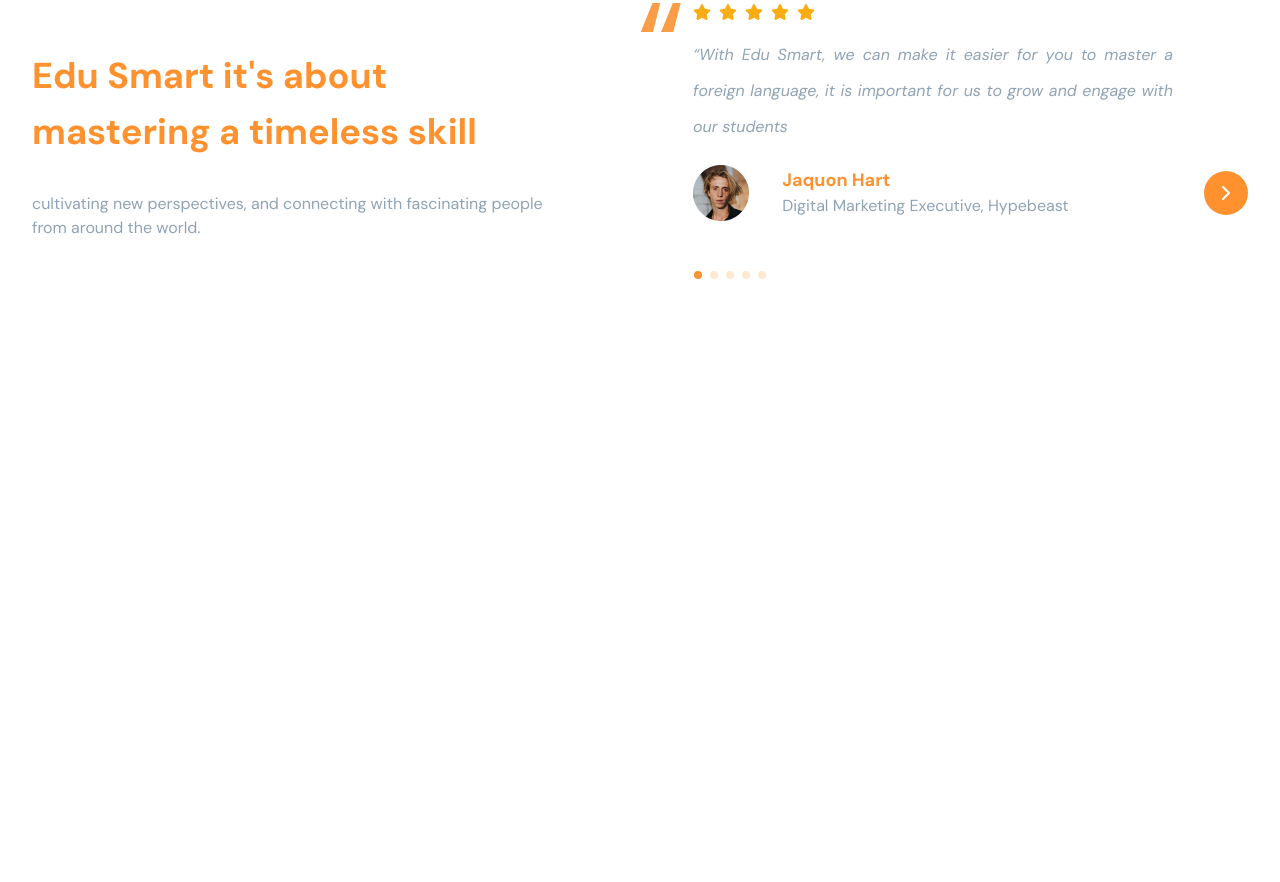
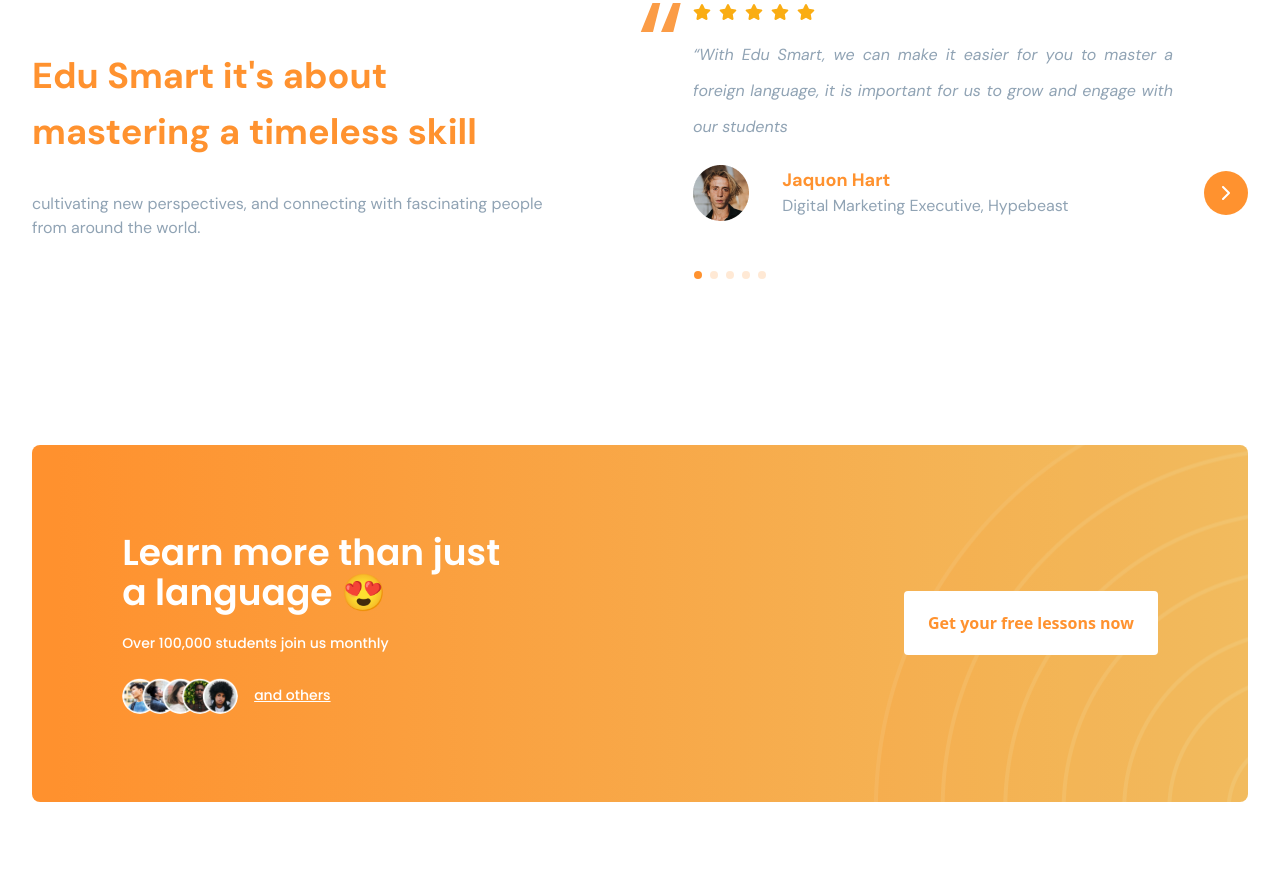
Before and after one commit to mabdullah525/Tutorify, a website: page index.html in a window 1280 px wide. Shown: the part 3009-3891 px from the top of the page. Before the commit the page ends 3374 px from the top, so only its background shows below. Drawn offline with nearby package versions, Linux system fonts and the light colour scheme.

Commit message:
one more section add

```diff
--- a/index.html
+++ b/index.html
@@ -45,6 +45,7 @@
             margin-left: 50px;
             margin-top: 20px;
         }
+
         .swiper-pagination-bullet {
             background: #FF922F;
         }
@@ -565,13 +566,17 @@
                                         <div><img src="images/Photo.png" alt=""></div>
                                         <div class="font-dm w-[70%]">
                                             <h1 class="text-primary font-[700] tet-[20px] text-left">Jaquon Hart</h1>
-                                            <p class="text-light-blue text-[16px] text-left">Digital Marketing Executive,
+                                            <p class="text-light-blue text-[16px] text-left">Digital Marketing
+                                                Executive,
                                                 Hypebeast</p>
                                         </div>
-                                        <div class="w-11 h-11 bg-primary rounded-full flex justify-center items-center swiper-button-nextt">
-                                            <svg xmlns="http://www.w3.org/2000/svg" width="8" height="14" viewBox="0 0 8 14" fill="none">
-                                                <path d="M1 13L7 7L1 1" stroke="white" stroke-width="2" stroke-linecap="round" stroke-linejoin="round"/>
-                                                </svg>
+                                        <div
+                                            class="w-11 h-11 bg-primary rounded-full flex justify-center items-center swiper-button-nextt">
+                                            <svg xmlns="http://www.w3.org/2000/svg" width="8" height="14"
+                                                viewBox="0 0 8 14" fill="none">
+                                                <path d="M1 13L7 7L1 1" stroke="white" stroke-width="2"
+                                                    stroke-linecap="round" stroke-linejoin="round" />
+                                            </svg>
                                         </div>
 
                                     </div>
@@ -633,13 +638,17 @@
                                         <div><img src="images/Photo.png" alt=""></div>
                                         <div class="font-dm w-[70%]">
                                             <h1 class="text-primary font-[700] tet-[20px] text-left">Jaquon Hart</h1>
-                                            <p class="text-light-blue text-[16px] text-left">Digital Marketing Executive,
+                                            <p class="text-light-blue text-[16px] text-left">Digital Marketing
+                                                Executive,
                                                 Hypebeast</p>
                                         </div>
-                                        <div class="w-11 h-11 bg-primary rounded-full flex justify-center items-center swiper-button-nextt">
-                                            <svg xmlns="http://www.w3.org/2000/svg" width="8" height="14" viewBox="0 0 8 14" fill="none">
-                                                <path d="M1 13L7 7L1 1" stroke="white" stroke-width="2" stroke-linecap="round" stroke-linejoin="round"/>
-                                                </svg>
+                                        <div
+                                            class="w-11 h-11 bg-primary rounded-full flex justify-center items-center swiper-button-nextt">
+                                            <svg xmlns="http://www.w3.org/2000/svg" width="8" height="14"
+                                                viewBox="0 0 8 14" fill="none">
+                                                <path d="M1 13L7 7L1 1" stroke="white" stroke-width="2"
+                                                    stroke-linecap="round" stroke-linejoin="round" />
+                                            </svg>
                                         </div>
 
                                     </div>
@@ -701,13 +710,17 @@
                                         <div><img src="images/Photo.png" alt=""></div>
                                         <div class="font-dm w-[70%]">
                                             <h1 class="text-primary font-[700] tet-[20px] text-left">Jaquon Hart</h1>
-                                            <p class="text-light-blue text-[16px] text-left">Digital Marketing Executive,
+                                            <p class="text-light-blue text-[16px] text-left">Digital Marketing
+                                                Executive,
                                                 Hypebeast</p>
                                         </div>
-                                        <div class="w-11 h-11 bg-primary rounded-full flex justify-center items-center swiper-button-nextt">
-                                            <svg xmlns="http://www.w3.org/2000/svg" width="8" height="14" viewBox="0 0 8 14" fill="none">
-                                                <path d="M1 13L7 7L1 1" stroke="white" stroke-width="2" stroke-linecap="round" stroke-linejoin="round"/>
-                                                </svg>
+                                        <div
+                                            class="w-11 h-11 bg-primary rounded-full flex justify-center items-center swiper-button-nextt">
+                                            <svg xmlns="http://www.w3.org/2000/svg" width="8" height="14"
+                                                viewBox="0 0 8 14" fill="none">
+                                                <path d="M1 13L7 7L1 1" stroke="white" stroke-width="2"
+                                                    stroke-linecap="round" stroke-linejoin="round" />
+                                            </svg>
                                         </div>
 
                                     </div>
@@ -769,13 +782,17 @@
                                         <div><img src="images/Photo.png" alt=""></div>
                                         <div class="font-dm w-[70%]">
                                             <h1 class="text-primary font-[700] tet-[20px] text-left">Jaquon Hart</h1>
-                                            <p class="text-light-blue text-[16px] text-left">Digital Marketing Executive,
+                                            <p class="text-light-blue text-[16px] text-left">Digital Marketing
+                                                Executive,
                                                 Hypebeast</p>
                                         </div>
-                                        <div class="w-11 h-11 bg-primary rounded-full flex justify-center items-center swiper-button-nextt">
-                                            <svg xmlns="http://www.w3.org/2000/svg" width="8" height="14" viewBox="0 0 8 14" fill="none">
-                                                <path d="M1 13L7 7L1 1" stroke="white" stroke-width="2" stroke-linecap="round" stroke-linejoin="round"/>
-                                                </svg>
+                                        <div
+                                            class="w-11 h-11 bg-primary rounded-full flex justify-center items-center swiper-button-nextt">
+                                            <svg xmlns="http://www.w3.org/2000/svg" width="8" height="14"
+                                                viewBox="0 0 8 14" fill="none">
+                                                <path d="M1 13L7 7L1 1" stroke="white" stroke-width="2"
+                                                    stroke-linecap="round" stroke-linejoin="round" />
+                                            </svg>
                                         </div>
 
                                     </div>
@@ -837,13 +854,17 @@
                                         <div><img src="images/Photo.png" alt=""></div>
                                         <div class="font-dm w-[70%]">
                                             <h1 class="text-primary font-[700] tet-[20px] text-left">Jaquon Hart</h1>
-                                            <p class="text-light-blue text-[16px] text-left">Digital Marketing Executive,
+                                            <p class="text-light-blue text-[16px] text-left">Digital Marketing
+                                                Executive,
                                                 Hypebeast</p>
                                         </div>
-                                        <div class="w-11 h-11 bg-primary rounded-full flex justify-center items-center swiper-button-nextt">
-                                            <svg xmlns="http://www.w3.org/2000/svg" width="8" height="14" viewBox="0 0 8 14" fill="none">
-                                                <path d="M1 13L7 7L1 1" stroke="white" stroke-width="2" stroke-linecap="round" stroke-linejoin="round"/>
-                                                </svg>
+                                        <div
+                                            class="w-11 h-11 bg-primary rounded-full flex justify-center items-center swiper-button-nextt">
+                                            <svg xmlns="http://www.w3.org/2000/svg" width="8" height="14"
+                                                viewBox="0 0 8 14" fill="none">
+                                                <path d="M1 13L7 7L1 1" stroke="white" stroke-width="2"
+                                                    stroke-linecap="round" stroke-linejoin="round" />
+                                            </svg>
                                         </div>
 
                                     </div>
@@ -857,6 +878,58 @@
             </div>
         </div>
     </section>
+
+    <!-- LEARN MORE LANGUAGES -->
+    <section class="py-20 h-full">
+        <div class="container mx-auto h-full">
+            <div class="relative h-full rounded-lg p-10 bg-orange-gradient">
+                <!-- Before Pseudo-Element for Background Image -->
+                <div
+                    class="before:absolute before:inset-0 before:bg-[url('images/waves.png')] before:bg-no-repeat before:bg-right  before:rounded-lg before:content-['']">
+                    <!-- Content -->
+                    <div class="relative flex items-center justify-around py-12">
+                        <!-- LEFT SIDE -->
+                        <div class="font-poppins w-[60%]">
+                            <h1 class="w-96 text-4xl text-white font-[600]">Learn more than just a language 😍</h1>
+                            <p class="text-[14px] text-white font-[500] mt-5">Over 100,000 students join us monthly</p>
+                            <div class="flex items-center mt-6">
+                                <!-- Image Avatars -->
+                                <div class="flex -space-x-4">
+                                    <img src="images/Item (1).png" alt="Avatar 1"
+                                        class="inline-block h-9 w-9 rounded-full object-cover" />
+                                    <img src="images/Item (2).png" alt="Avatar 2"
+                                        class="inline-block h-9 w-9 rounded-full object-cover" />
+                                    <img src="images/Item (3).png" alt="Avatar 3"
+                                        class="inline-block h-9 w-9 rounded-full object-cover" />
+                                    <img src="images/Item (4).png" alt="Avatar 4"
+                                        class="inline-block h-9 w-9 rounded-full object-cover" />
+                                    <img src="images/Item.png" alt="Avatar 4"
+                                        class="inline-block h-9 w-9 rounded-full object-cover" />
+                                </div>
+
+                                <!-- "and others" Text -->
+                                <span class="ml-4 text-[14px] underline font-[500] text-white">
+                                    and others
+                                </span>
+                            </div>
+                        </div>
+
+
+                        <!-- RIGHT SIDE -->
+                        <div>
+                            <a href="#"
+                                class="text-primary bg-white font-[600] hover:bg-black hover:text-white transition-all ease-in-out duration-300 rounded-[4px] px-6 py-5 inline-block text-[16px]">
+                                <button>
+                                    Get your free lessons now
+                                </button>
+                            </a>
+                        </div>
+                    </div>
+                </div>
+            </div>
+        </div>
+    </section>
+
 
 
 
--- a/tailwind.config.js
+++ b/tailwind.config.js
@@ -12,6 +12,7 @@
       backgroundImage: {
         // Define a custom linear gradient
         'custom-gradient': 'linear-gradient(139.15deg, #F1C365 7.67%, #F6AE54 40.13%, #FF922F 59.18%)',
+        'orange-gradient': 'linear-gradient(270.04deg, #F1BF62 0.05%, #FF912E 97.84%)',
       },
       boxShadow: {
         'custom-multi': '0px -0.24px 3.06px 0px #0000000D, 0px -0.61px 7.73px 0px #00000013, 0px -1.24px 15.77px 0px #00000018, 0px -2.56px 32.49px 0px #0000001E, 0px -7px 89px 0px #0000002B',
```
Also changed, not shown: images/Item (1).png (added), images/Item (2).png (added), images/Item (3).png (added), images/Item (4).png (added), images/Item.png (added), images/waves.png (added), output.css.
